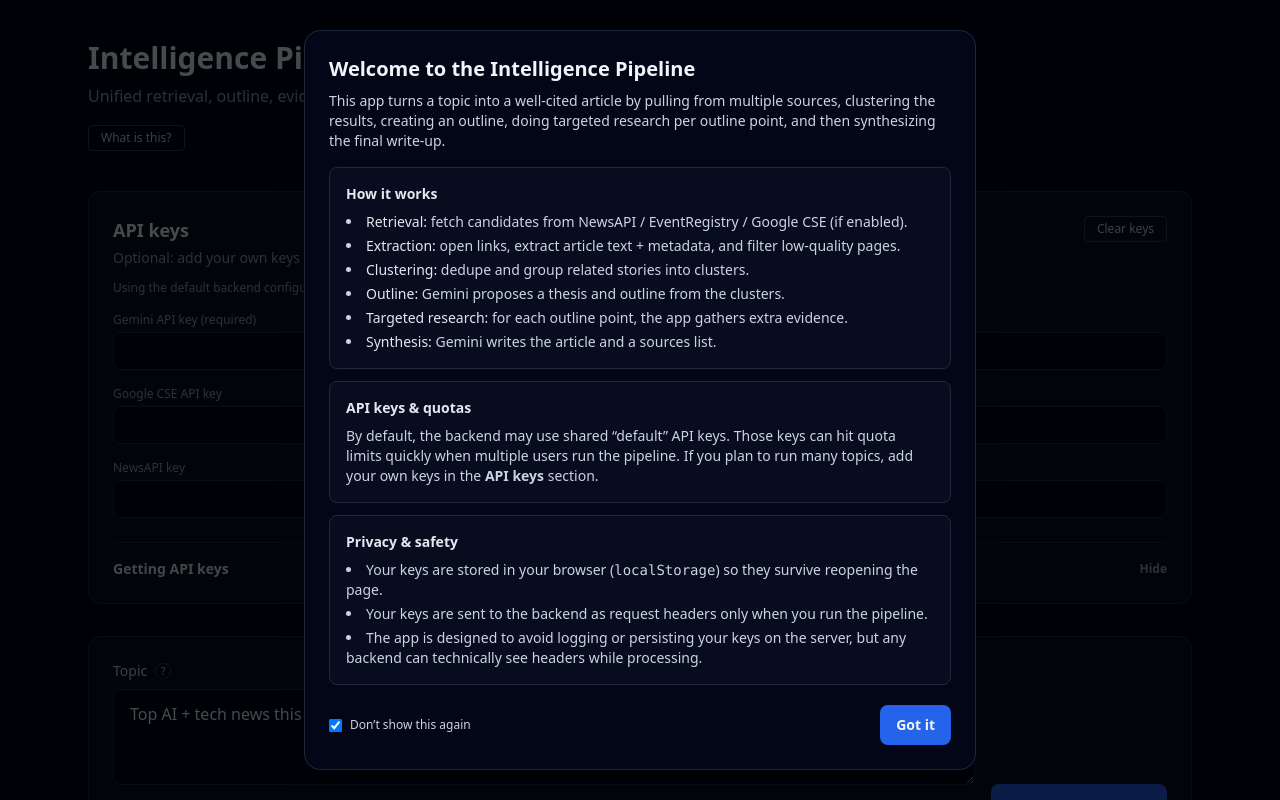
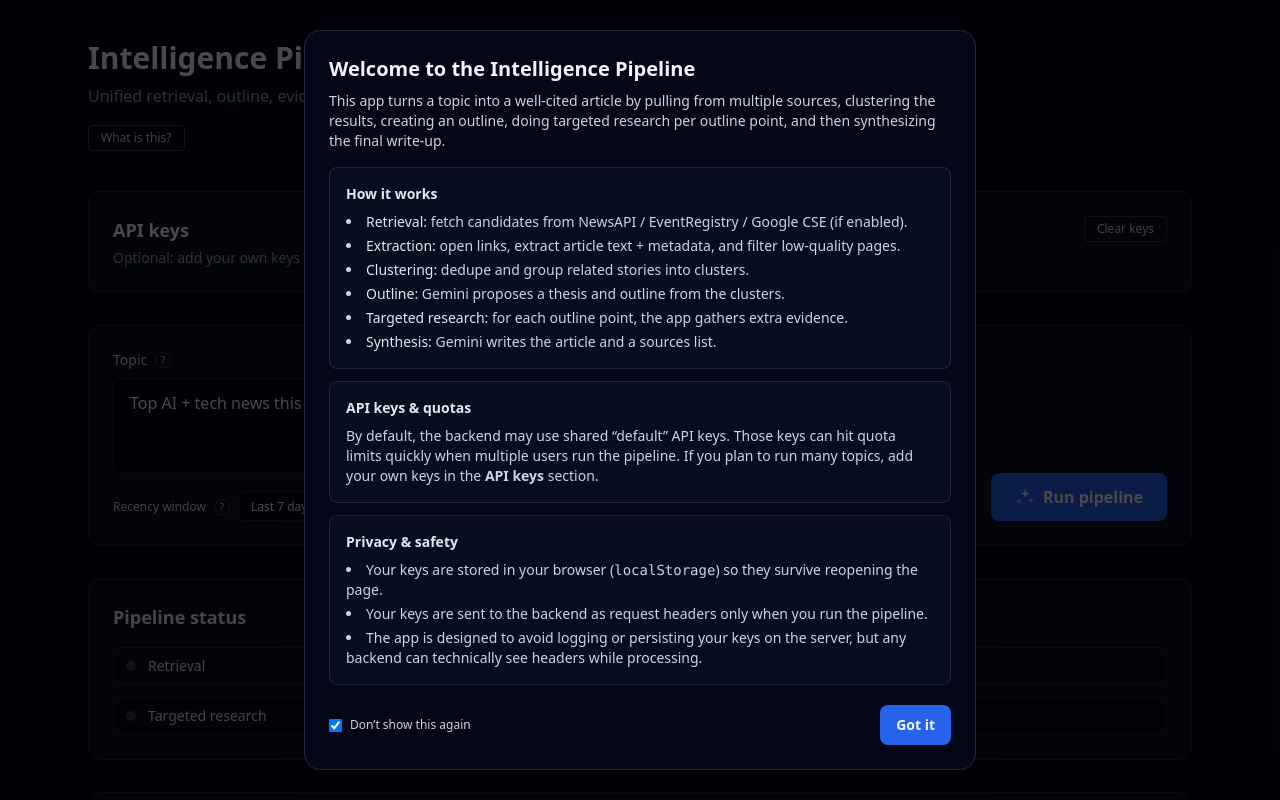
Before and after one commit to niyazmukh/content-pipeline, a React (Vite) app: page / in a window 1280 px wide. Shown: the top 800 px of the page. Built offline with nearby package versions, Linux system fonts and the light colour scheme; no server answers.

Commit message:
Collapse API keys panel by default

```diff
--- a/App.tsx
+++ b/App.tsx
@@ -339,12 +339,12 @@ const App: React.FC = () => {
 
       <main className="max-w-6xl mx-auto px-6 pb-16 space-y-8">
         <section className="bg-slate-900/60 border border-slate-800 rounded-xl p-6 shadow-lg">
-          <details className="group" open={!hasUserKeys}>
+          <details className="group">
             <summary className="cursor-pointer select-none flex items-start justify-between gap-4">
-            <div>
-              <h2 className="text-lg font-semibold">API keys</h2>
-              <p className="text-sm text-slate-400 mt-1">
-                Optional: add your own keys to avoid shared backend quotas. Keys are stored in your browser.
+              <div>
+                <h2 className="text-lg font-semibold">API keys</h2>
+                <p className="text-sm text-slate-400 mt-1">
+                  Optional: add your own keys to avoid shared backend quotas. Keys are stored in your browser.
               </p>
             </div>
             <button
```
